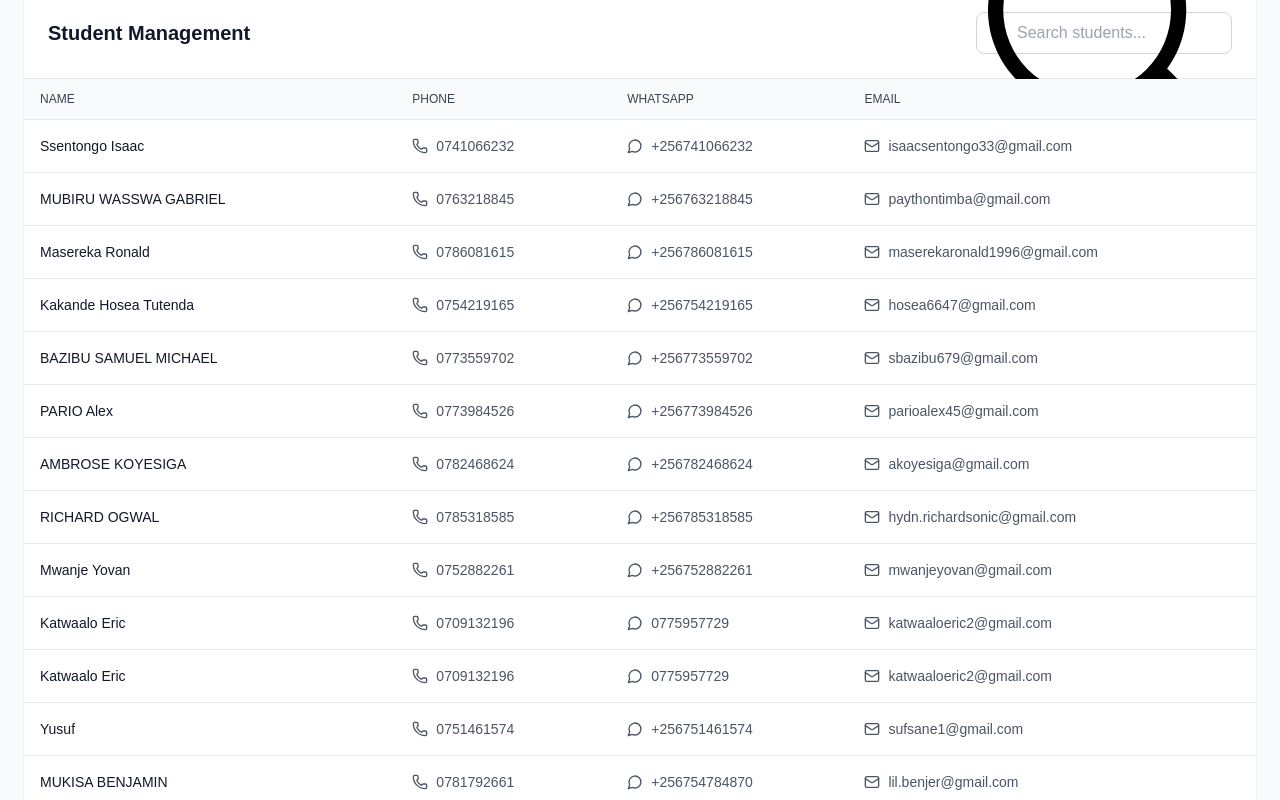
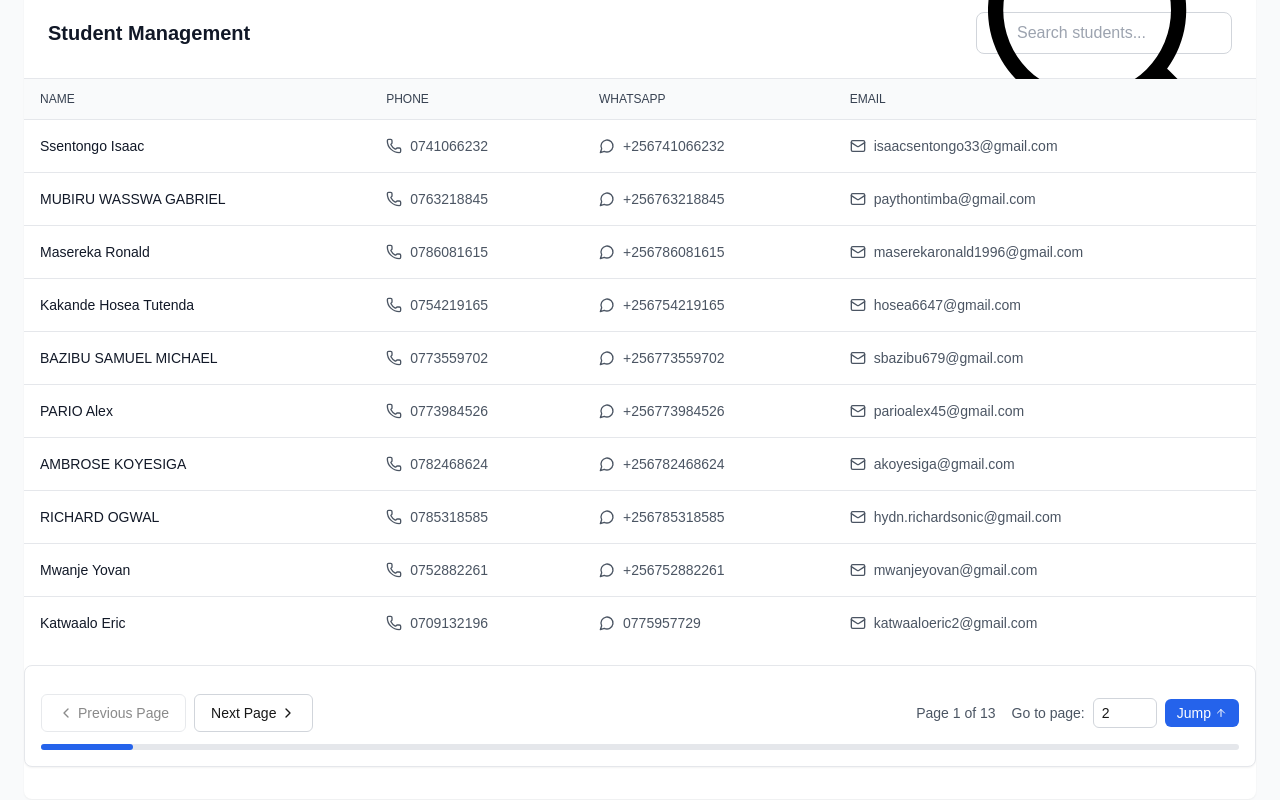
Before and after one commit to Fresh-Teacher/African-Website-Builderz, a Next.js app: page /admin in a window 1280 px wide. Shown: the part 320-1120 px from the top of the page. Built offline with nearby package versions, Linux system fonts and the light colour scheme; sample sign-in values are in the browser's storage.

Commit message:
add pagination

```diff
--- a/src/components/StudentTable.js
+++ b/src/components/StudentTable.js
@@ -1,22 +1,220 @@
-import React, { useState } from 'react';
-import { X, Phone, Mail, MapPin, School, Calendar, MessageSquare } from 'lucide-react';
+import React, { useState, useEffect } from 'react';
+import { X, Phone, Mail, MapPin, School, Calendar, MessageSquare, ChevronLeft, ChevronRight, ArrowUp } from 'lucide-react';
 import { MessageCircle } from 'lucide-react';
 
 const SectionTitle = ({ children }) => (
   <h3 className="text-lg font-bold text-gray-900 mb-4">{children}</h3>
 );
 
+const ScrollToTop = () => {
+    const [isVisible, setIsVisible] = useState(false);
+
+    useEffect(() => {
+      const toggleVisibility = () => {
+        if (window.pageYOffset > 300) {
+          setIsVisible(true);
+        } else {
+          setIsVisible(false);
+        }
+      };
+
+      window.addEventListener('scroll', toggleVisibility);
+      return () => window.removeEventListener('scroll', toggleVisibility);
+    }, []);
+
+    const scrollToTop = () => {
+      window.scrollTo({
+        top: 0,
+        behavior: 'smooth'
+      });
+    };
+
+    return isVisible ? (
+      <button
+        onClick={scrollToTop}
+        className="fixed bottom-4 right-4 p-3 bg-blue-600 text-white rounded-full shadow-lg hover:bg-blue-700 transition-colors z-50 group"
+        aria-label="Scroll to top"
+      >
+        <ArrowUp className="h-5 w-5" />
+        <span className="absolute -top-8 right-0 bg-gray-900 text-white px-2 py-1 rounded text-sm opacity-0 group-hover:opacity-100 transition-opacity whitespace-nowrap">
+          Scroll to top
+        </span>
+      </button>
+    ) : null;
+  };
+
+  const Pagination = ({ currentPage, totalPages, onPageChange }) => {
+    const [jumpToPage, setJumpToPage] = useState(currentPage + 1);
+
+    useEffect(() => {
+      const nextPage = currentPage + 1;
+      if (nextPage <= totalPages) {
+        setJumpToPage(nextPage);
+      } else {
+        setJumpToPage(1);
+      }
+    }, [currentPage, totalPages]);
+
+    const handlePageSubmit = (e) => {
+      e.preventDefault();
+      const pageNumber = parseInt(jumpToPage);
+      if (pageNumber >= 1 && pageNumber <= totalPages) {
+        window.scrollTo({
+          top: 0,
+          behavior: 'smooth'
+        });
+        onPageChange(pageNumber);
+      }
+    };
+
+    const handlePageChange = (newPage) => {
+      window.scrollTo({
+        top: 0,
+        behavior: 'smooth'
+      });
+      onPageChange(newPage);
+    };
+
+    return (
+      <div className="bg-white border rounded-lg shadow-sm mt-4 mb-8">
+        <div className="p-3 sm:p-4">
+          {/* Mobile Layout */}
+          <div className="flex flex-col space-y-3">
+            {/* Navigation Buttons - Mobile */}
+            <div className="flex justify-between sm:hidden w-full">
+              <button
+                onClick={() => handlePageChange(currentPage - 1)}
+                disabled={currentPage === 1}
+                className="inline-flex items-center px-3 py-1.5 text-sm bg-white border border-gray-300 rounded-md hover:bg-gray-50 disabled:opacity-50 disabled:cursor-not-allowed transition-colors"
+              >
+                <ChevronLeft className="h-4 w-4 mr-1" />
+                <span>Previous</span>
+              </button>
+
+              <span className="text-sm text-gray-600 self-center">
+                Page {currentPage} of {totalPages}
+              </span>
+
+              <button
+                onClick={() => handlePageChange(currentPage + 1)}
+                disabled={currentPage === totalPages}
+                className="inline-flex items-center px-3 py-1.5 text-sm bg-white border border-gray-300 rounded-md hover:bg-gray-50 disabled:opacity-50 disabled:cursor-not-allowed transition-colors"
+              >
+                <span>Next</span>
+                <ChevronRight className="h-4 w-4 ml-1" />
+              </button>
+            </div>
+
+            {/* Jump to Page - Mobile */}
+            <div className="sm:hidden">
+              <form onSubmit={handlePageSubmit} className="flex items-center justify-between">
+                <div className="flex items-center space-x-2">
+                  <label htmlFor="jump-to-page-mobile" className="text-sm text-gray-600 whitespace-nowrap">
+                    Jump to page:
+                  </label>
+                  <input
+                    id="jump-to-page-mobile"
+                    type="number"
+                    min="1"
+                    max={totalPages}
+                    value={jumpToPage}
+                    onChange={(e) => setJumpToPage(e.target.value)}
+                    className="w-16 px-2 py-1 text-sm border border-gray-300 rounded-md focus:outline-none focus:ring-1 focus:ring-blue-500"
+                  />
+                </div>
+                <button
+                  type="submit"
+                  className="px-3 py-1.5 text-sm text-white bg-blue-600 rounded-md hover:bg-blue-700 transition-colors flex items-center space-x-1"
+                >
+                  <span>Jump</span>
+                </button>
+              </form>
+            </div>
+
+            {/* Desktop Layout */}
+            <div className="hidden sm:flex sm:flex-row justify-between items-center">
+              <div className="flex items-center space-x-2">
+                <button
+                  onClick={() => handlePageChange(currentPage - 1)}
+                  disabled={currentPage === 1}
+                  className="inline-flex items-center px-4 py-2 text-sm bg-white border border-gray-300 rounded-md hover:bg-gray-50 disabled:opacity-50 disabled:cursor-not-allowed transition-colors"
+                >
+                  <ChevronLeft className="h-4 w-4 mr-1" />
+                  <span>Previous Page</span>
+                </button>
+
+                <button
+                  onClick={() => handlePageChange(currentPage + 1)}
+                  disabled={currentPage === totalPages}
+                  className="inline-flex items-center px-4 py-2 text-sm bg-white border border-gray-300 rounded-md hover:bg-gray-50 disabled:opacity-50 disabled:cursor-not-allowed transition-colors"
+                >
+                  <span>Next Page</span>
+                  <ChevronRight className="h-4 w-4 ml-1" />
+                </button>
+              </div>
+
+              <div className="flex items-center space-x-4">
+                <div className="text-sm text-gray-600">
+                  Page {currentPage} of {totalPages}
+                </div>
+                <form onSubmit={handlePageSubmit} className="flex items-center space-x-2">
+                  <label htmlFor="jump-to-page-desktop" className="text-sm text-gray-600 whitespace-nowrap">
+                    Go to page:
+                  </label>
+                  <input
+                    id="jump-to-page-desktop"
+                    type="number"
+                    min="1"
+                    max={totalPages}
+                    value={jumpToPage}
+                    onChange={(e) => setJumpToPage(e.target.value)}
+                    className="w-16 px-2 py-1 text-sm border border-gray-300 rounded-md focus:outline-none focus:ring-1 focus:ring-blue-500"
+                  />
+                  <button
+                    type="submit"
+                    className="px-3 py-1 text-sm text-white bg-blue-600 rounded-md hover:bg-blue-700 transition-colors flex items-center space-x-1"
+                  >
+                    <span>Jump</span>
+                    <ArrowUp className="h-3 w-3" />
+                  </button>
+                </form>
+              </div>
+            </div>
+          </div>
+
+          {/* Progress Bar */}
+          <div className="w-full bg-gray-200 rounded-full h-1.5 mt-3">
+            <div
+              className="bg-blue-600 h-1.5 rounded-full transition-all duration-300"
+              style={{ width: `${(currentPage / totalPages) * 100}%` }}
+            />
+          </div>
+        </div>
+      </div>
+    );
+  };
+
     const StudentTable = ({ students }) => {
         const [selectedStudent, setSelectedStudent] = useState(null);
         const [isModalOpen, setIsModalOpen] = useState(false);
+        const [currentPage, setCurrentPage] = useState(1);
+        const studentsPerPage = 10;
+
+        const totalPages = Math.ceil(students.length / studentsPerPage);
+        const startIndex = (currentPage - 1) * studentsPerPage;
+        const endIndex = startIndex + studentsPerPage;
+        const currentStudents = students.slice(startIndex, endIndex);
+
+  const handlePageChange = (page) => {
+    setCurrentPage(page);
+  };
 
   const handleContact = (e, type, value) => {
-      e.stopPropagation(); // Prevent row click event from triggering
+    e.stopPropagation();
     if (!value) return;
 
     switch (type) {
       case 'whatsapp':
-          // Remove any non-numeric characters and ensure it starts with country code
         const whatsappNumber = value.replace(/\D/g, '');
         window.open(`https://wa.me/${whatsappNumber}`, '_blank');
         break;
@@ -41,7 +239,6 @@ const SectionTitle = ({ children }) => (
       <span>{value}</span>
     </div>
   );
-
 
   const formatDateTime = (timestamp) => {
     if (!timestamp) return '';
@@ -76,6 +273,7 @@ const SectionTitle = ({ children }) => (
 
    return (
     <div className="w-full relative">
+        <ScrollToTop />
       {/* Desktop Table */}
       <div className="hidden lg:block overflow-x-auto">
         <table className="min-w-full divide-y divide-gray-200">
@@ -88,7 +286,7 @@ const SectionTitle = ({ children }) => (
             </tr>
           </thead>
           <tbody className="bg-white divide-y divide-gray-200">
-            {students.map((student, index) => (
+            {currentStudents.map((student, index) => (
               <tr
                 key={index}
                 className="hover:bg-gray-50 cursor-pointer"
@@ -125,11 +323,16 @@ const SectionTitle = ({ children }) => (
             ))}
           </tbody>
           </table>
+        <Pagination
+          currentPage={currentPage}
+          totalPages={totalPages}
+          onPageChange={setCurrentPage}
+        />
       </div>
 
       {/* Mobile List */}
       <div className="lg:hidden space-y-4">
-        {students.map((student, index) => (
+        {currentStudents.map((student, index) => (
           <div
             key={index}
             className="bg-white p-4 rounded-lg shadow"
@@ -160,6 +363,11 @@ const SectionTitle = ({ children }) => (
             </div>
           </div>
          ))}
+         <Pagination
+           currentPage={currentPage}
+           totalPages={totalPages}
+           onPageChange={setCurrentPage}
+         />
        </div>
 
       {/* Modal with Details */}
```
Lines whose indentation alone changed are shown as unchanged.
